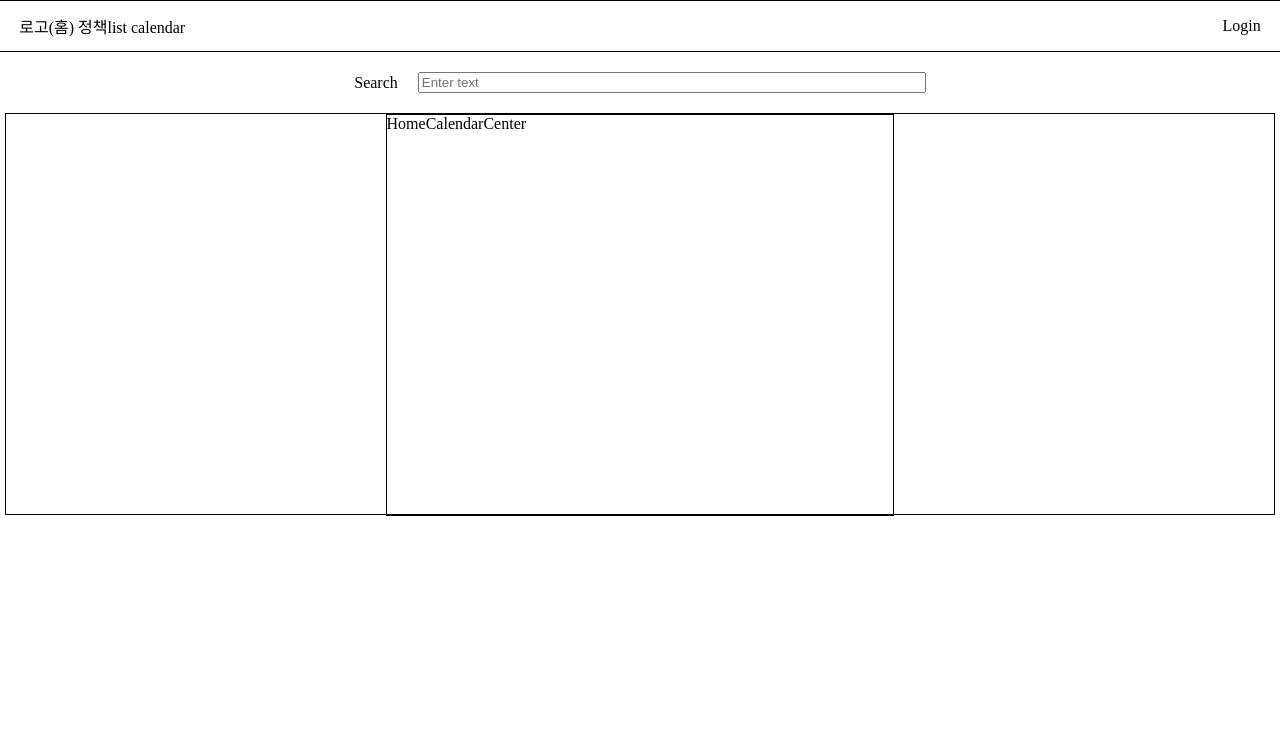
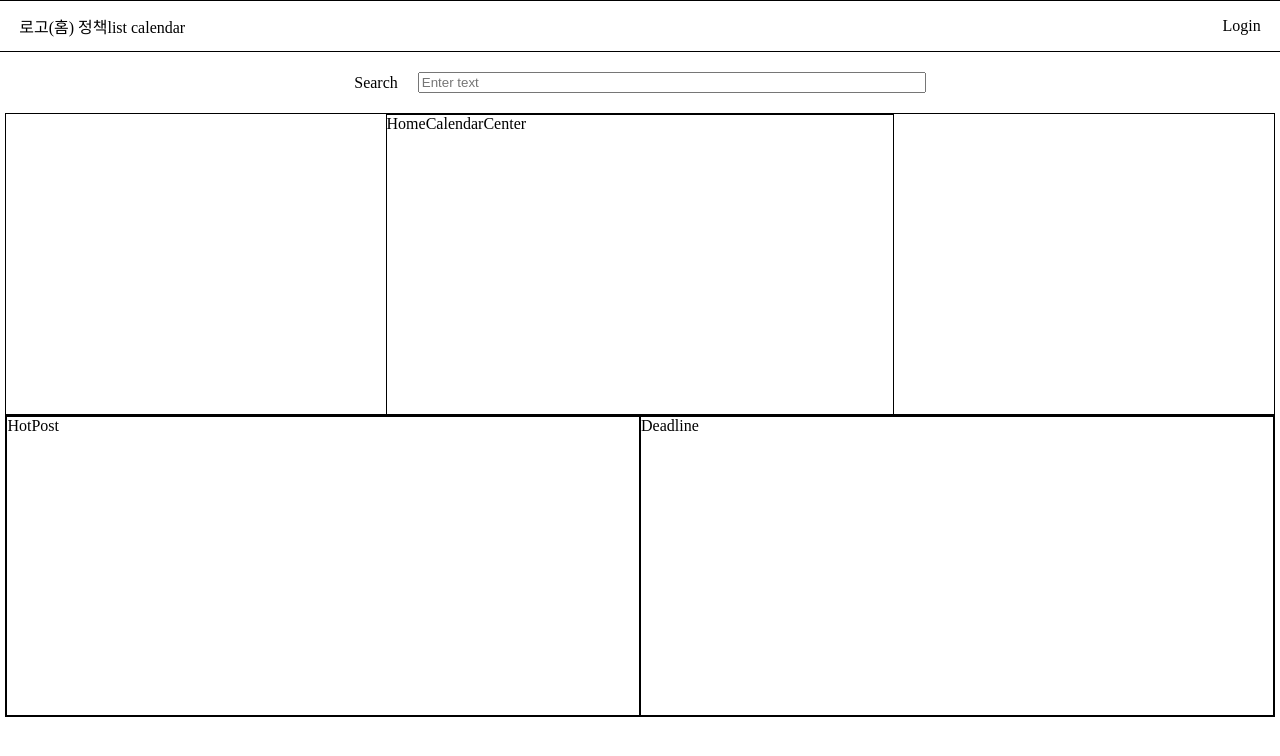
Before and after one commit to jihaneol/Jeongchaegi, a React (Create React App) app in the folder frontend/: page / in a window 1280 px wide. Shown: the top 756 px of the page. Built offline with nearby package versions, Linux system fonts and the light colour scheme.

Commit message:
틀 완성

```diff
--- /dev/null
+++ b/frontend/src/components/Deadline.jsx
@@ -0,0 +1,8 @@
+import React from 'react'
+import home_styles from "../styles/Home.module.css"
+
+export default function Deadline() {
+  return (
+	<div className={home_styles.home_lower_deadline}>Deadline</div>
+  )
+}
--- a/frontend/src/components/Home.jsx
+++ b/frontend/src/components/Home.jsx
@@ -1,7 +1,9 @@
 import React from 'react'
 import Nav from "./Nav"
 import Search from "./Search"
+import HotPost from './HotPost'
 import home_styles from "../styles/Home.module.css"
+import Deadline from './Deadline'
 
 function HomeCalendar() {
 	return (
@@ -19,6 +21,10 @@ export default function Home() {
         <Nav />
         <Search />
 		<HomeCalendar />
+		<div className={home_styles.home_lower_wrap}>
+			<HotPost />
+			<Deadline />
+		</div>
 	</div>
   )
 }
--- /dev/null
+++ b/frontend/src/components/HotPost.jsx
@@ -0,0 +1,9 @@
+import React from 'react'
+import home_styles from "../styles/Home.module.css"
+
+
+export default function HotPost() {
+  return (
+    <div className={home_styles.home_lower_deadline}>HotPost</div>
+  )
+}
--- a/frontend/src/styles/Home.module.css
+++ b/frontend/src/styles/Home.module.css
@@ -19,13 +19,26 @@
 
 .home_calendar_wrap {
 	width: 99%;
-	height: 400px;
+	height: 300px;
 	border: 1px solid black;
 }
 
 .home_calendar_center {
 	width: 40%;
-	height: 400px;
+	height: 100%;
 	border: 1px solid black;
 	margin: 0px auto
 }
+
+.home_lower_wrap {
+	width: 99%;
+	border: 1px solid black;
+	height: 300px;
+	display: flex;
+	justify-content: center;
+}
+
+.home_lower_deadline {
+	width: 50%;
+	border: 1px solid black;
+}
```
